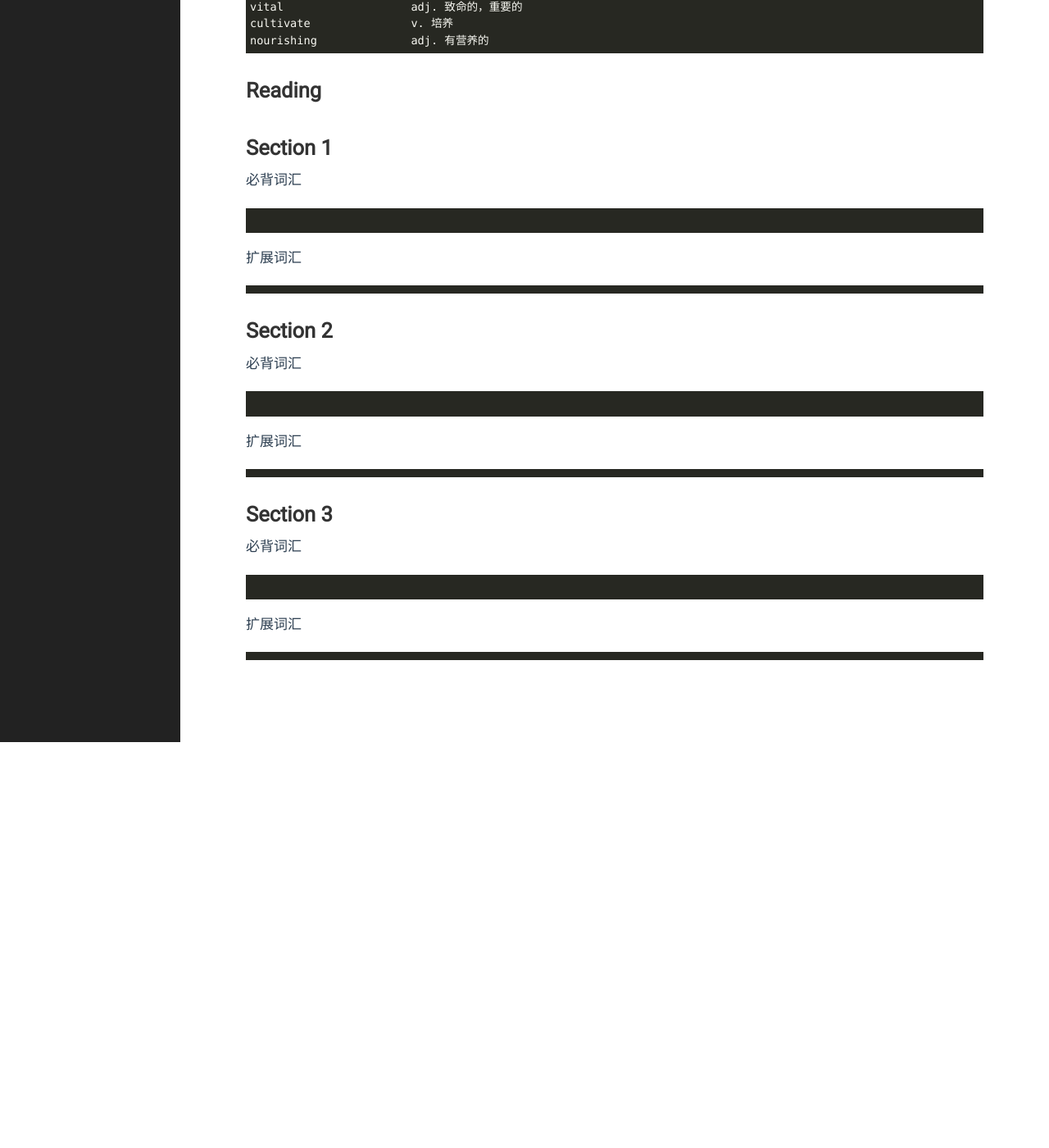
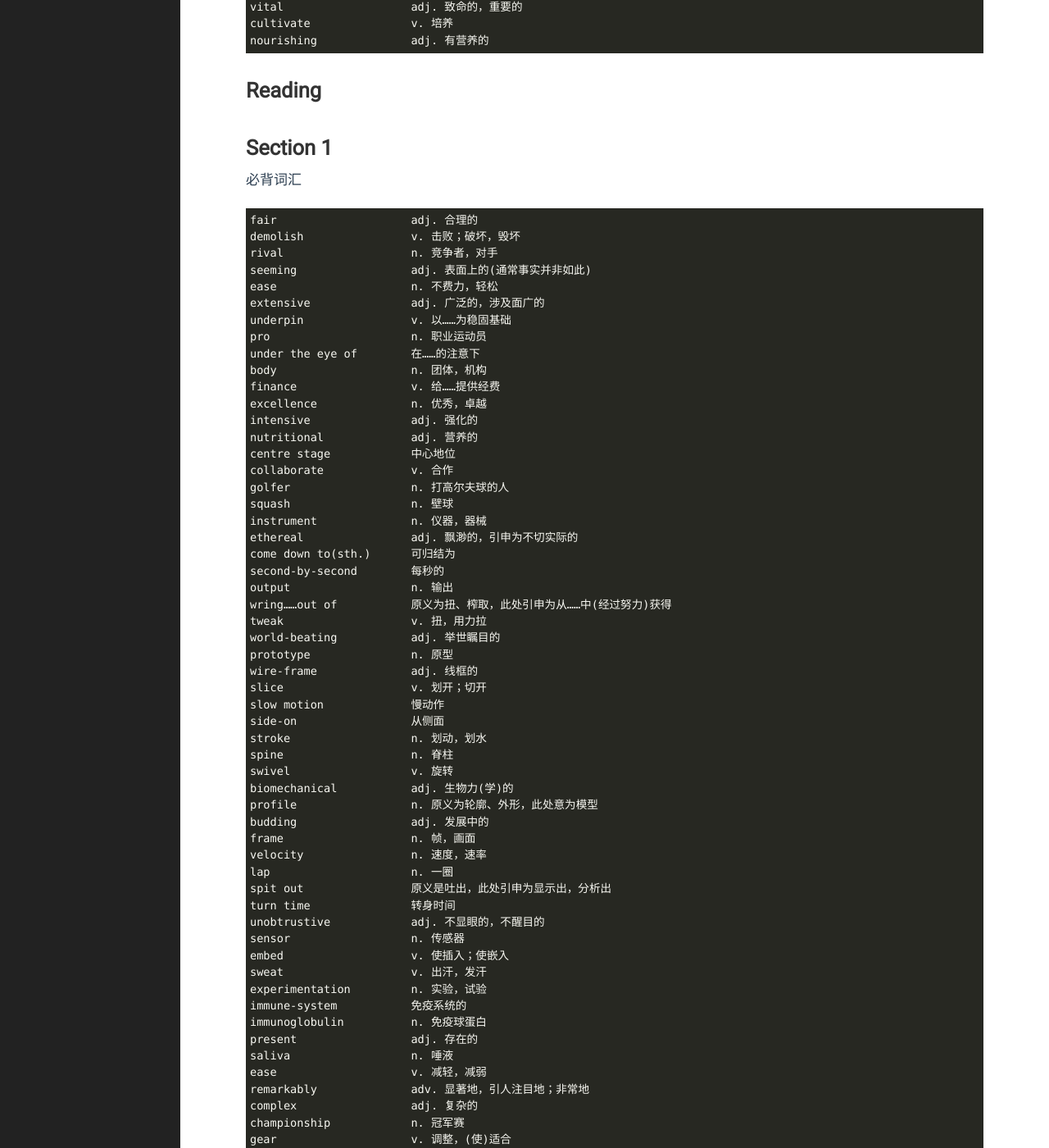
Before and after one commit to yejinp/yejinp.github.io, a Jekyll site: the page built from _posts/2023-09-01-vocabularies for IELTS 6-1.markdown, in a window 1280 px wide and 1400 px high, scrolled down 3741 px. Shown: the whole window at 82% size. Built offline with Jekyll 4.4.1, drawn with Linux system fonts in a browser that asks for light colours; before the commit the page ends 4646 px from its top, so only the background shows below that; some of the changed text lies outside the part shown.

Commit message:
add the vocabularies of section 1 of reading

````diff
--- a/_posts/2023-09-01-vocabularies for IELTS 6-1.markdown
+++ b/_posts/2023-09-01-vocabularies for IELTS 6-1.markdown
@@ -181,7 +181,72 @@ nourishing              adj. 有营养的
 
 必背词汇
 ```
-
+fair                    adj. 合理的
+demolish                v. 击败；破坏，毁坏
+rival                   n. 竞争者，对手
+seeming                 adj. 表面上的(通常事实并非如此)
+ease                    n. 不费力，轻松
+extensive               adj. 广泛的，涉及面广的
+underpin                v. 以……为稳固基础
+pro                     n. 职业运动员
+under the eye of        在……的注意下
+body                    n. 团体，机构
+finance                 v. 给……提供经费
+excellence              n. 优秀，卓越
+intensive               adj. 强化的
+nutritional             adj. 营养的
+centre stage            中心地位
+collaborate             v. 合作
+golfer                  n. 打高尔夫球的人
+squash                  n. 壁球
+instrument              n. 仪器，器械
+ethereal                adj. 飘渺的，引申为不切实际的
+come down to(sth.)      可归结为
+second-by-second        每秒的
+output                  n. 输出
+wring……out of           原义为扭、榨取，此处引申为从……中(经过努力)获得
+tweak                   v. 扭，用力拉
+world-beating           adj. 举世瞩目的
+prototype               n. 原型
+wire-frame              adj. 线框的
+slice                   v. 划开；切开
+slow motion             慢动作
+side-on                 从侧面
+stroke                  n. 划动，划水
+spine                   n. 脊柱
+swivel                  v. 旋转
+biomechanical           adj. 生物力(学)的
+profile                 n. 原义为轮廓、外形，此处意为模型
+budding                 adj. 发展中的
+frame                   n. 帧，画面
+velocity                n. 速度，速率
+lap                     n. 一圈
+spit out                原义是吐出，此处引申为显示出，分析出
+turn time               转身时间
+unobtrustive            adj. 不显眼的，不醒目的
+sensor                  n. 传感器
+embed                   v. 使插入；使嵌入
+sweat                   v. 出汗，发汗
+experimentation         n. 实验，试验
+immune-system           免疫系统的
+immunoglobulin          n. 免疫球蛋白
+present                 adj. 存在的
+saliva                  n. 唾液
+ease                    v. 减轻，减弱
+remarkably              adv. 显著地，引人注目地；非常地
+complex                 adj. 复杂的
+championship            n. 冠军赛
+gear                    v. 调整，(使)适合
+segment                 n. 部分
+transform               v. 转换，转变，改变
+arguably                adv. 可论证地(可辩论地)，有理由说地
+unveil                  v. 展示(新产品)；揭开
+coolant-lined           流线型散热
+endurance               n. 耐力；忍耐力
+slice                   v. 减少，降低
+altitude tent           高原帐篷
+replicate               v. 复制
+encompass               v. 包含或包括某事物
 ```
 扩展词汇
 
````
